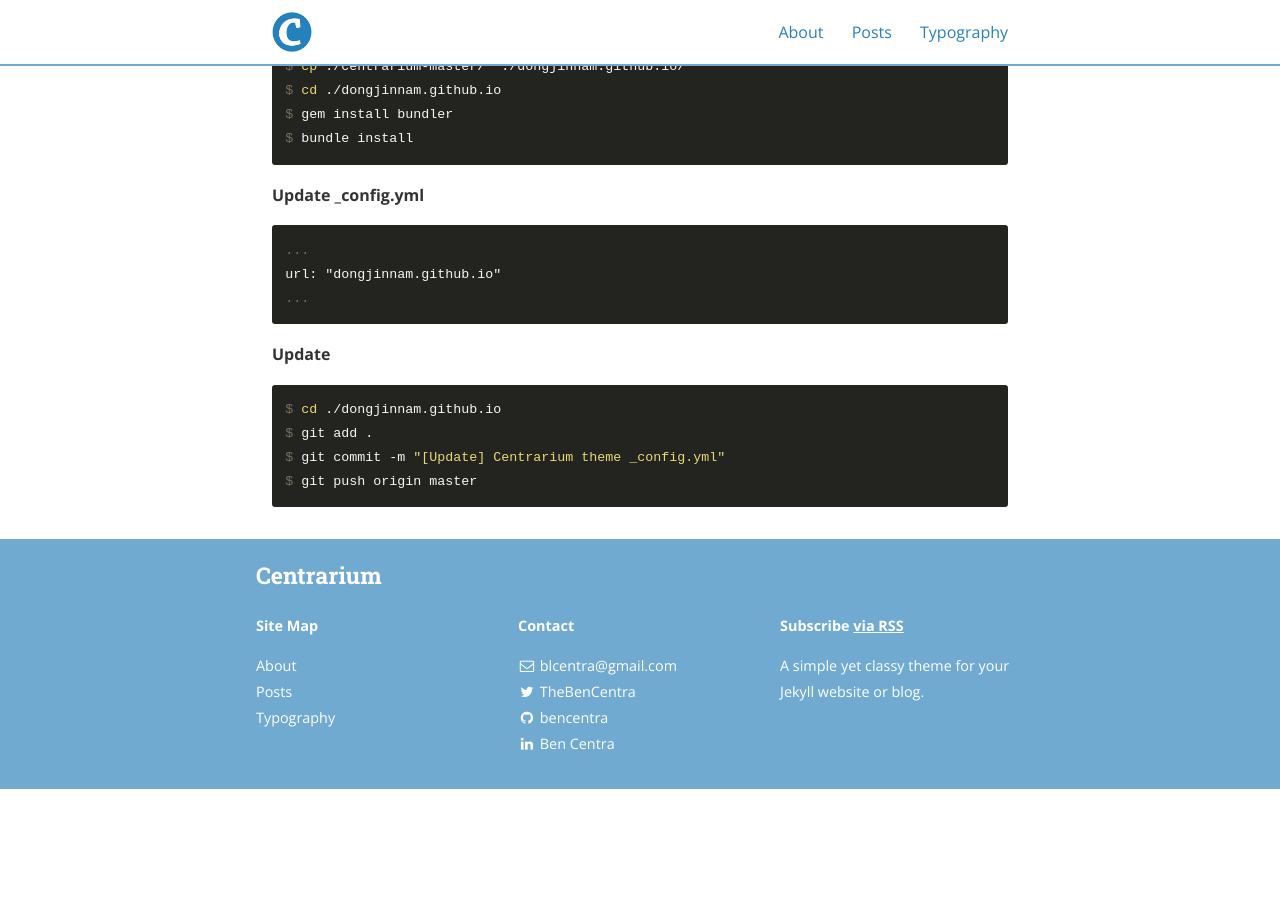
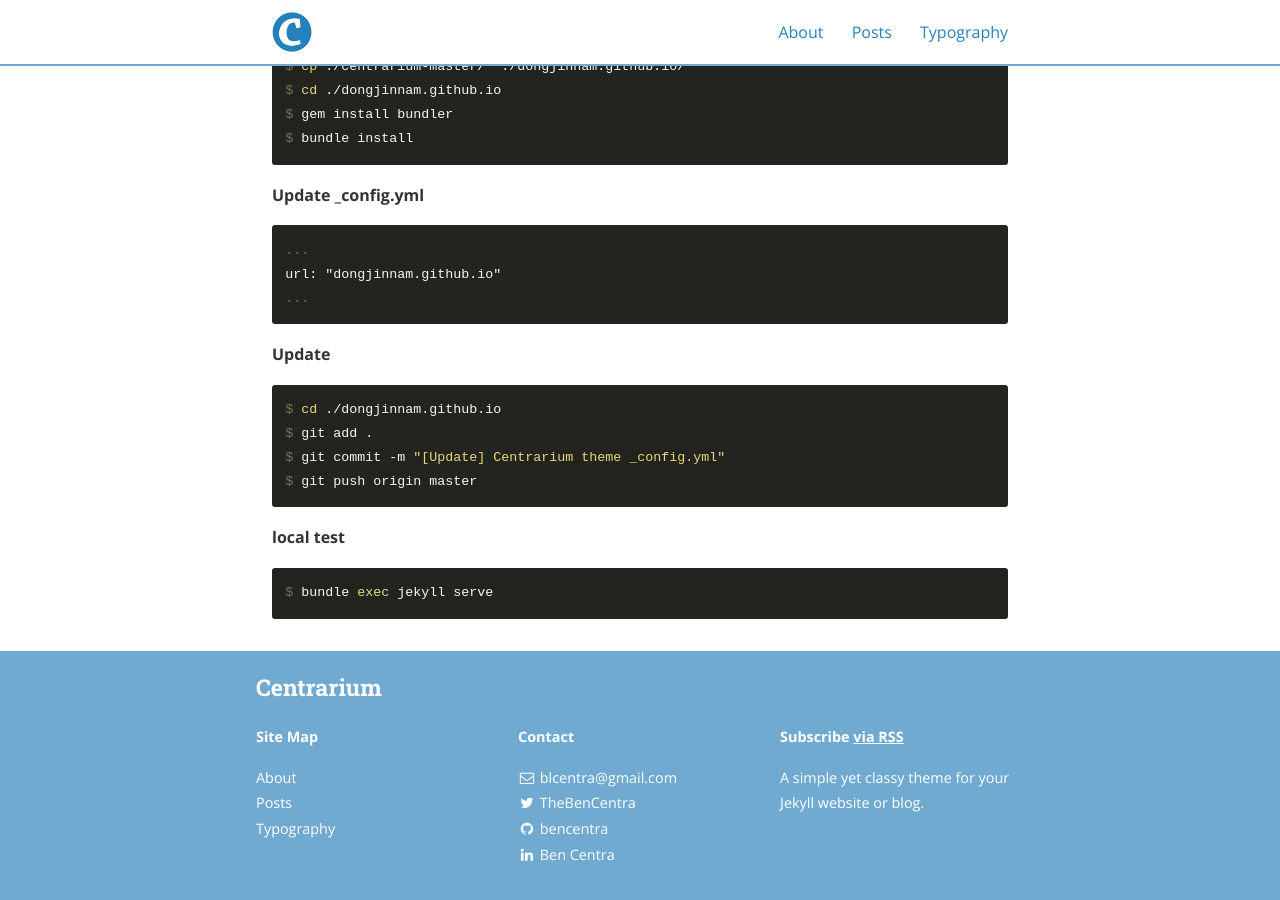
Before and after one commit to DongJinNam/dongjinnam.github.io, a Jekyll site: the page built from study/how-to-make-blog.md, in a window 1280 px wide and 900 px high, scrolled down 518 px. Built offline with Jekyll 4.4.1, drawn with Linux system fonts in a browser that asks for light colours; nearby versions of some CDN libraries; our own code applies the rules of GitHub Pages for plain Markdown files; before the commit the page ends 1307 px from its top, so only the background shows below that.

Commit message:
[Add] how to make blog file

````diff
--- a/study/how-to-make-blog.md
+++ b/study/how-to-make-blog.md
@@ -43,3 +43,11 @@ $ git add .
 $ git commit -m "[Update] Centrarium theme _config.yml"
 $ git push origin master
 ```
+
+
+
+**local test**
+
+```sh
+$ bundle exec jekyll serve
+```
````
